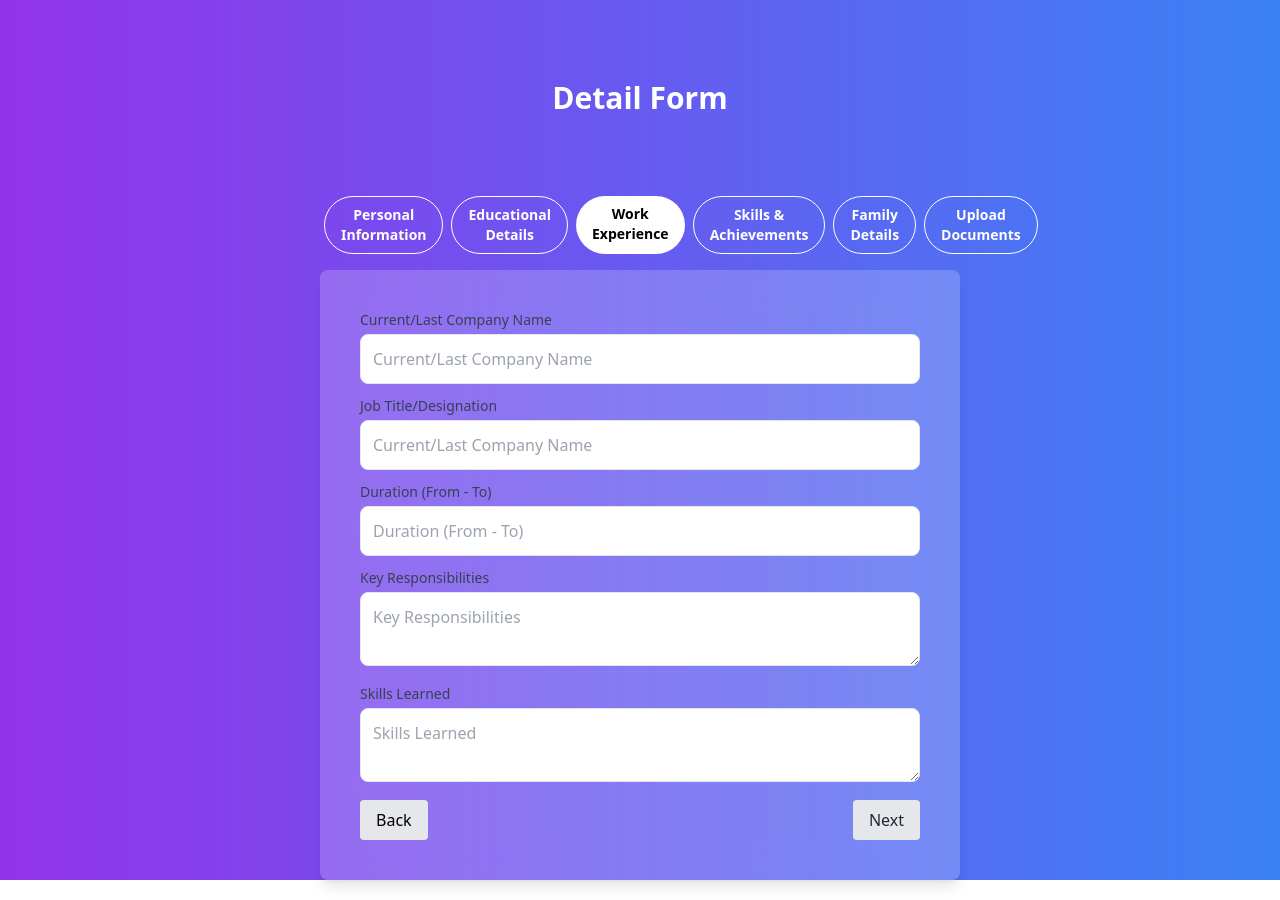
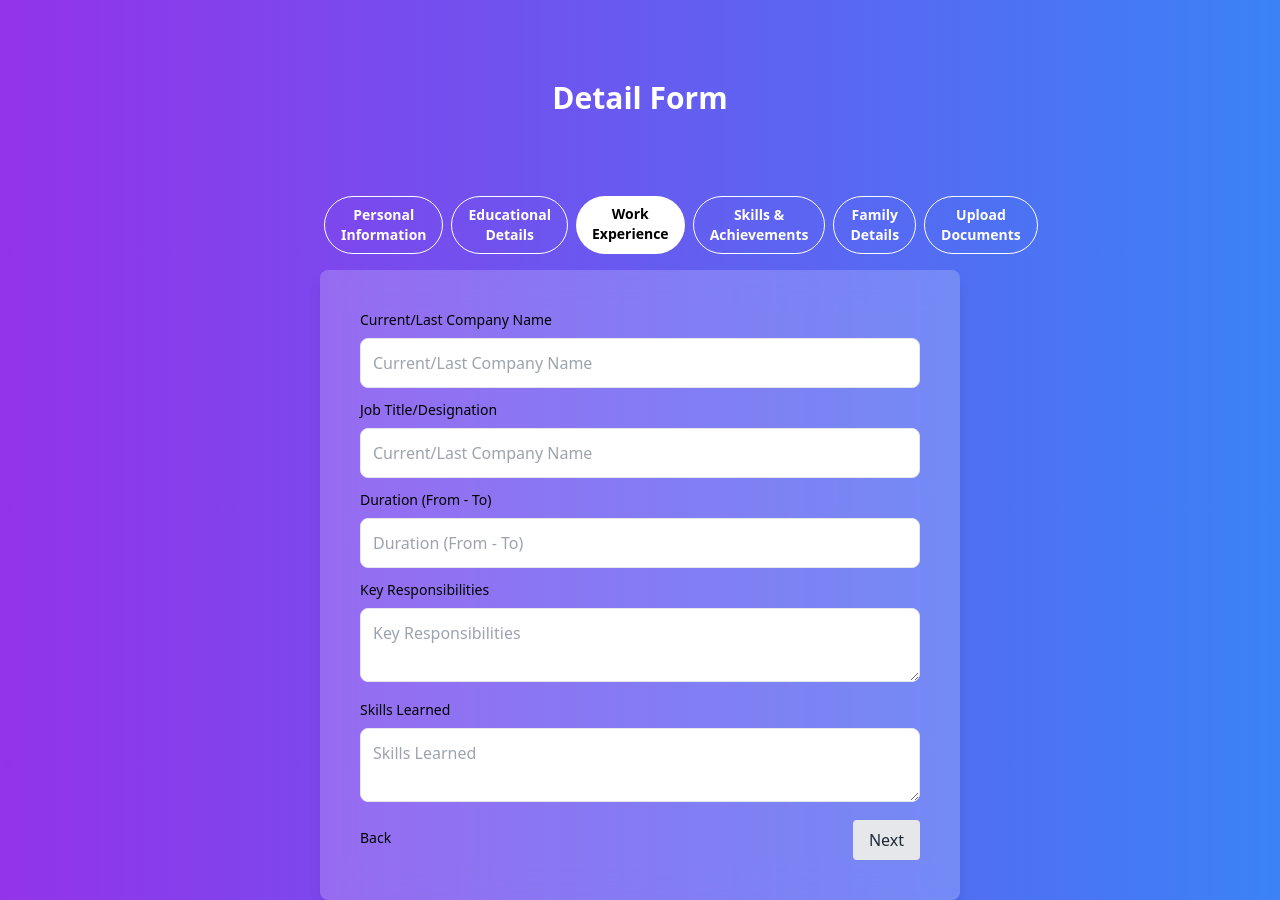
Before and after one commit to lokendra-hiteshi/form_application, a Next.js app: page / in a window 1280 px wide. Both pictures are taken after a click on the element "Work Experience". Built offline with nearby package versions, Linux system fonts and the light colour scheme.

Commit message:
udpate required and lable

```diff
--- a/src/app/page.tsx
+++ b/src/app/page.tsx
@@ -419,7 +419,7 @@ const InterviewApplicationForm: React.FC = () => {
               <div className="mb-3">
                 <label
                   htmlFor="companyName"
-                  className="block text-sm font-medium text-gray-700"
+                  className="block text-sm font-medium mb-1"
                 >
                   Current/Last Company Name
                 </label>
@@ -437,7 +437,7 @@ const InterviewApplicationForm: React.FC = () => {
               <div className="mb-3">
                 <label
                   htmlFor="jobTitle"
-                  className="block text-sm font-medium text-gray-700"
+                  className="block text-sm font-medium mb-1"
                 >
                   Job Title/Designation
                 </label>
@@ -455,7 +455,7 @@ const InterviewApplicationForm: React.FC = () => {
               <div className="mb-3">
                 <label
                   htmlFor="jobDuration"
-                  className="block text-sm font-medium text-gray-700"
+                  className="block text-sm font-medium mb-1"
                 >
                   Duration (From - To)
                 </label>
@@ -473,7 +473,7 @@ const InterviewApplicationForm: React.FC = () => {
               <div className="mb-3">
                 <label
                   htmlFor="responsibilities"
-                  className="block text-sm font-medium text-gray-700"
+                  className="block text-sm font-medium mb-1"
                 >
                   Key Responsibilities
                 </label>
@@ -490,7 +490,7 @@ const InterviewApplicationForm: React.FC = () => {
               <div className="mb-3">
                 <label
                   htmlFor="skillsLearned"
-                  className="block text-sm font-medium text-gray-700"
+                  className="block text-sm font-medium mb-1"
                 >
                   Skills Learned
                 </label>
@@ -507,7 +507,7 @@ const InterviewApplicationForm: React.FC = () => {
               <div className="flex justify-between">
                 <button
                   onClick={prevStep}
-                  className="mr-2 py-2 px-4 bg-gray-200 rounded"
+                  className="block text-sm font-medium mb-1"
                 >
                   Back
                 </button>
@@ -526,7 +526,7 @@ const InterviewApplicationForm: React.FC = () => {
               <div className="mb-3">
                 <label
                   htmlFor="technicalSkills"
-                  className="block text-sm font-medium text-gray-700"
+                  className="block text-sm font-medium mb-1"
                 >
                   Technical Skills
                 </label>
@@ -544,7 +544,7 @@ const InterviewApplicationForm: React.FC = () => {
               <div className="mb-3">
                 <label
                   htmlFor="softSkills"
-                  className="block text-sm font-medium text-gray-700"
+                  className="block text-sm font-medium mb-1"
                 >
                   Soft Skills
                 </label>
@@ -562,7 +562,7 @@ const InterviewApplicationForm: React.FC = () => {
               <div className="mb-3">
                 <label
                   htmlFor="achievements"
-                  className="block text-sm font-medium text-gray-700"
+                  className="block text-sm font-medium mb-1"
                 >
                   Achievements
                 </label>
@@ -579,7 +579,7 @@ const InterviewApplicationForm: React.FC = () => {
               <div className="mb-3">
                 <label
                   htmlFor="languagesSpoken"
-                  className="block text-sm font-medium text-gray-700"
+                  className="block text-sm font-medium mb-1"
                 >
                   Languages Spoken
                 </label>
@@ -598,7 +598,7 @@ const InterviewApplicationForm: React.FC = () => {
               <div className="flex justify-between">
                 <button
                   onClick={prevStep}
-                  className="mr-2 py-2 px-4 bg-gray-200 rounded"
+                  className="block text-sm font-medium mb-1"
                 >
                   Back
                 </button>
@@ -617,7 +617,7 @@ const InterviewApplicationForm: React.FC = () => {
               <div className="mb-3">
                 <label
                   htmlFor="fatherName"
-                  className="block text-sm font-medium text-gray-700"
+                  className="block text-sm font-medium mb-1"
                 >
                   Father Name
                 </label>
@@ -635,7 +635,7 @@ const InterviewApplicationForm: React.FC = () => {
               <div className="mb-3">
                 <label
                   htmlFor="motherName"
-                  className="block text-sm font-medium text-gray-700"
+                  className="block text-sm font-medium mb-1"
                 >
                   Mohers Name
                 </label>
@@ -653,7 +653,7 @@ const InterviewApplicationForm: React.FC = () => {
               <div className="mb-3">
                 <label
                   htmlFor="siblings"
-                  className="block text-sm font-medium text-gray-700"
+                  className="block text-sm font-medium mb-1"
                 >
                   Number of Silings
                 </label>
@@ -676,7 +676,7 @@ const InterviewApplicationForm: React.FC = () => {
               <div className="flex justify-between">
                 <button
                   onClick={prevStep}
-                  className="mr-2 py-2 px-4 bg-gray-200 rounded"
+                  className="block text-sm font-medium mb-1"
                 >
                   Back
                 </button>
```
